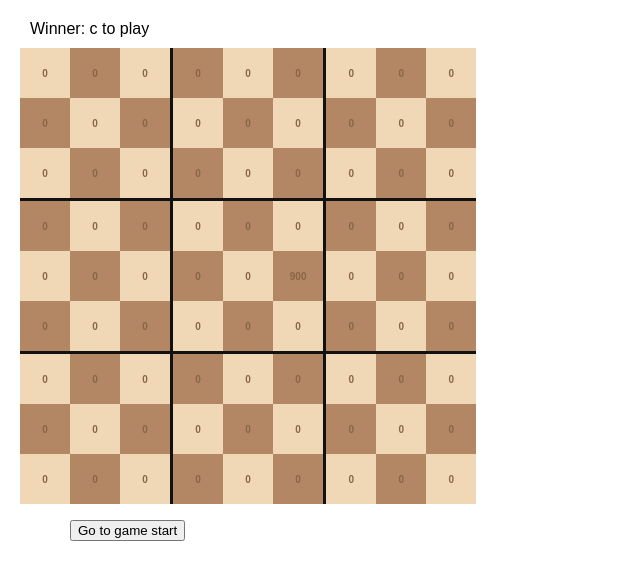
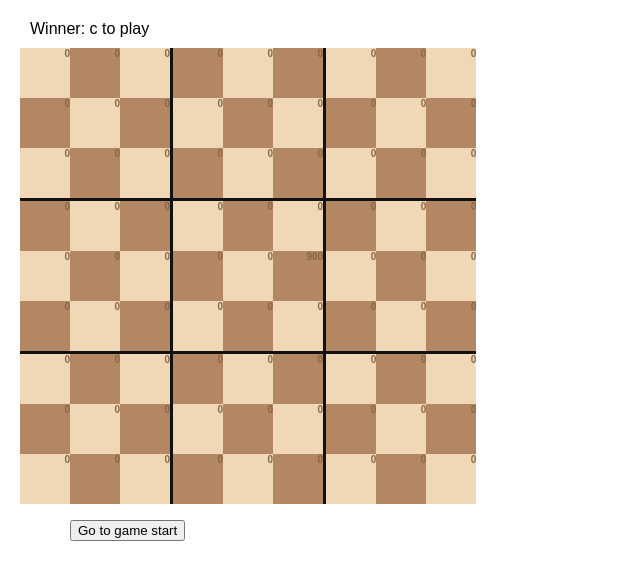
Before and after one commit to Vengo/hello-react, a React (Create React App) app: page / in a window 1280 px wide. Shown: the top 580 px of the page, without its empty margins (0-640 px from the left). Built offline with nearby package versions, Linux system fonts and the light colour scheme.

Commit message:
Made some nice changes with move display, but it looks like I broke detection of available squares

```diff
--- a/src/App.js
+++ b/src/App.js
@@ -21,10 +21,12 @@ function Square({ rowIndex, colIndex, boardState, onSquareClick, subBoardId, ind
   const squares = boardState.squares;
   let displayVisitCount = squares[boardIndex] === null;
   let useVisitFormat = displayVisitCount ? " visit-count" : "";
-  return (<button className={"square "+squareClass+useVisitFormat} onClick={() => onSquareClick(subBoardId,indexInSubBoard)} overallindex={boardIndex} id={letters[colIndex] + (rowCount -rowIndex).toString()} >
-      {/* {squares[squareIndex]} */}
-      {displayVisitCount && isAvailable ? moveVisits[boardIndex] : squares[boardIndex]}
-    </button>
+  return (<div className="square">
+      <button className={"square "+squareClass} onClick={() => onSquareClick(subBoardId,indexInSubBoard)} overallindex={boardIndex} id={letters[colIndex] + (rowCount -rowIndex).toString()} >
+        {squares[boardIndex]}
+      </button>
+      {isAvailable ? <div className={useVisitFormat}>{moveVisits[boardIndex]}</div> :""}
+    </div>
   );
 }
 
@@ -32,13 +34,6 @@ function SubBoard({boardState, handleClick, subBoardId, isAvailable, moveVisits
   const squares = boardState.squares;
 
   const winner = calculateSubBoardWinner(boardState, subBoardId);
-  // let status;
-  // if (winner) {
-  //   status = 'Winner: ' + winner;
-  // } else {
-  //   status = 'Next player: ' + (xIsNext ? 'X' : 'O');
-  // }
-
 
   const gameSquares = new Array(rowCount*colCount).fill().map((_, squareIndex) => {
     return <Square key={squareIndex} rowIndex={Math.floor(squareIndex/colCount)} colIndex={squareIndex%colCount}
@@ -46,8 +41,6 @@ function SubBoard({boardState, handleClick, subBoardId, isAvailable, moveVisits
       isAvailable={isAvailable} moveVisits={moveVisits}/>
   });
 
-  console.log("SubBoard: current game state is:");
-  console.log(boardState);
   return (
     <>
       <div className="sub-board" key={subBoardId}> {gameSquares}</div>
@@ -91,8 +84,7 @@ function GridBoard({ xIsNext, boardState, handlePlayHistory, moveVisits }) {
 
   const nextSubBoard = (boardState.nextBoard === null)? "any" : boardState.nextBoard;
 
-  console.log("GridBoard: current game state is:");
-  console.log(boardState);
+
   const subBoards = new Array(rowCount*colCount).fill().map((_, subBoardId) => {
     const isAvailable = (calculateSubBoardWinner(boardState, subBoardId)==null) &&
     ((boardState.nextBoard === null) || (boardState.nextBoard === subBoardId));
@@ -150,8 +142,6 @@ export default function Game() {
     );
   });
 
-  console.log("Game: current game state is:");
-  console.log(currentGameState);
   return (
     <div className="game">
       <div>
@@ -176,7 +166,7 @@ function calculateSubBoardWinner(boardState, subBoardId) {
     [0, 4, 8],
     [2, 4, 6],
   ];
-  console.log("checking board"+subBoardId+": "+JSON.stringify(boardState));
+
   const squares = boardState.squares;
   const offSet = subBoardId*9;
   for (let i = 0; i < lines.length; i++) {
--- a/src/styles.css
+++ b/src/styles.css
@@ -72,6 +72,7 @@ body {
   text-align: center;
   height: var(--square-size);
   width: var(--square-size);
+  position: relative;
 }
 .square--light {
   background: var(--light-square);
@@ -87,10 +88,11 @@ body {
 }
 
 .visit-count {
-  align: right;
-  vertical-align: top;
+  top: 0;
+  right: 0;
   font-size: 10px;
   color: #864;
+  position: absolute;
 }
 
 .status {
@@ -101,10 +103,10 @@ body {
 
 .game {
   display: block;
-  flex-direction: row;
 }
 
 .sub-board {
+  position: relative;
   display:grid;
   border: 0px solid #000;
   grid-template-columns: repeat(3,var(--square-size));
```
